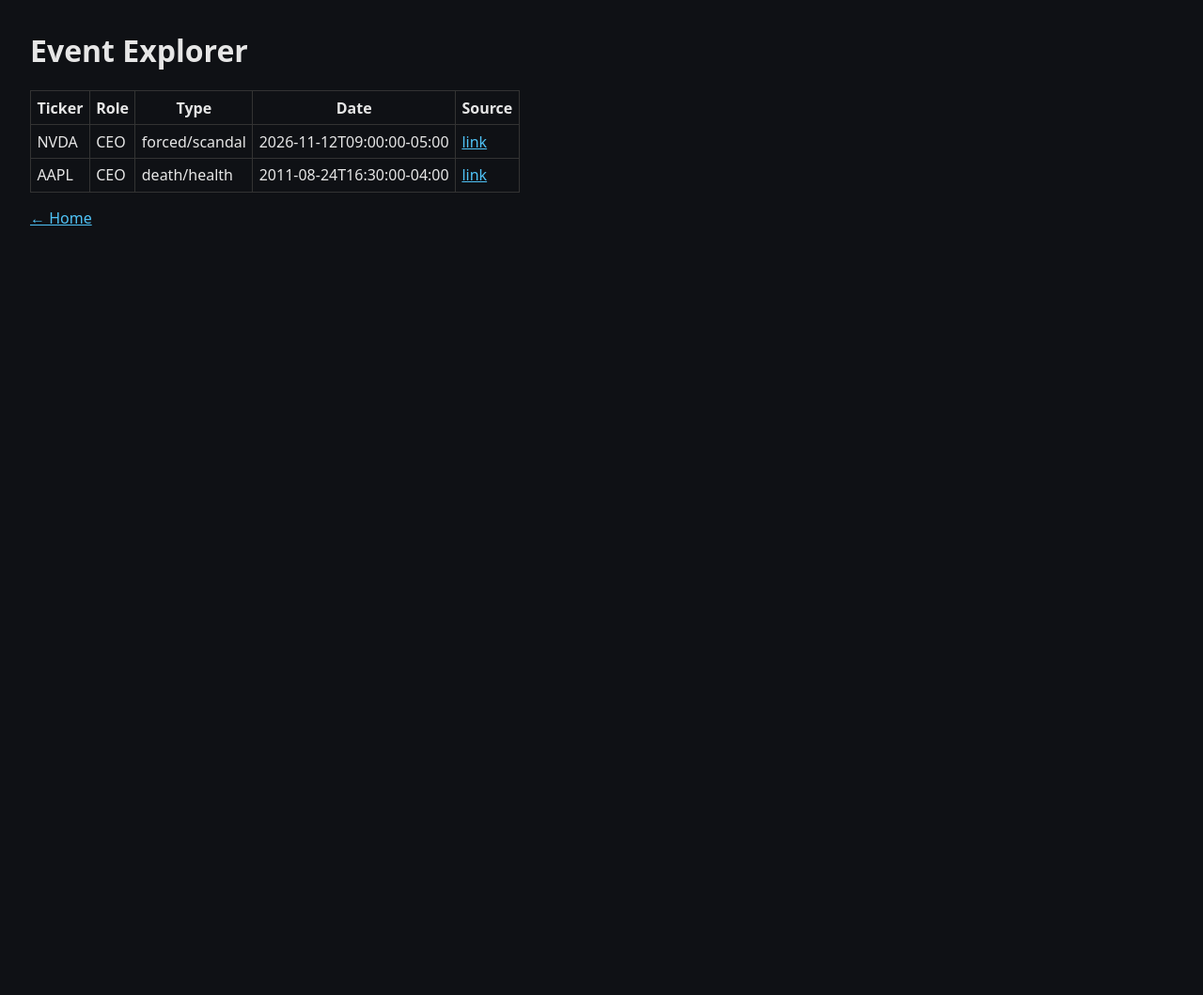
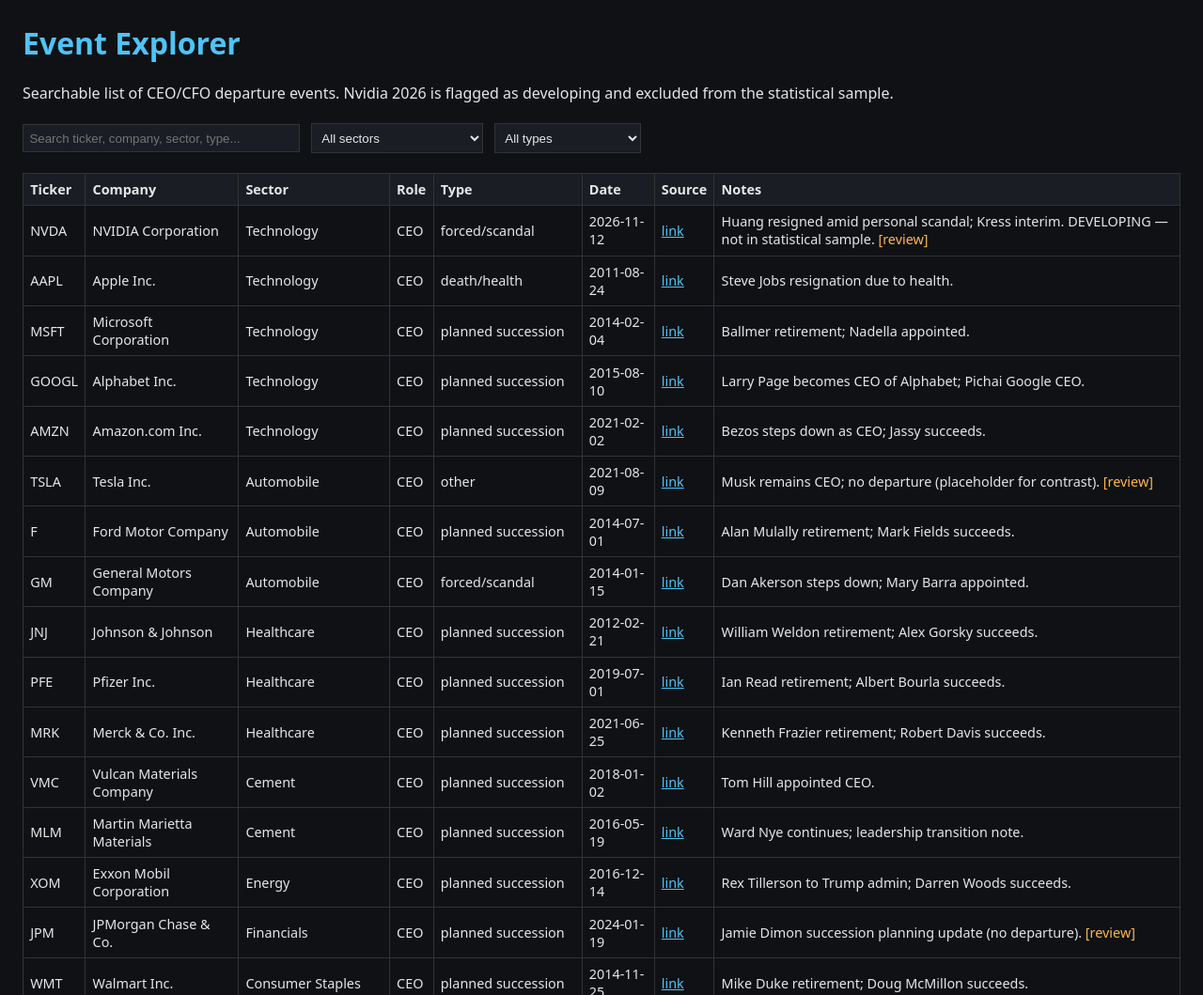
Before and after one commit to PrakharQuant/key-person-risk, a plain HTML site: page docs/events.html in a window 1280 px wide. Shown: the top 1059 px of the page at 94% size. Before the commit the page ends 800 px from the top, so only its background shows below. Drawn offline with Linux system fonts and the light colour scheme.

Commit message:
Expand events dataset to ~25 realistic examples and improve Event Explorer table

```diff
--- a/docs/data/events.csv
+++ b/docs/data/events.csv
@@ -1,3 +1,26 @@
 event_id,ticker,company,sector,industry,country,role,announcement_datetime,source_url,departure_type,is_founder,successor_named,interim_only,confounded,notes,manual_review_flag
 NVDA_2026_11_12_CEO,NVDA,NVIDIA Corporation,Technology,Semiconductors,US,CEO,2026-11-12T09:00:00-05:00,https://www.reuters.com/business/retail-consumer/nvidia-ceo-jensen-huang-step-down-big-blow-ai-boom-2026-11-12/,forced/scandal,True,True,True,False,Huang resigned amid personal scandal; Kress interim. DEVELOPING — not in statistical sample.,True
-AAPL_2011_08_24_CEO,AAPL,Apple Inc.,Technology,Consumer Electronics,US,CEO,2011-08-24T16:30:00-04:00,https://www.sec.gov/Archives/edgar/data/320193/000119312511232849/d8k.htm,death/health,False,True,False,False,Steve Jobs resignation (health). Classic key-person case.,False
+AAPL_2011_08_24_CEO,AAPL,Apple Inc.,Technology,Consumer Electronics,US,CEO,2011-08-24T16:30:00-04:00,https://www.sec.gov/Archives/edgar/data/320193/000119312511232849/d8k.htm,death/health,False,True,False,False,Steve Jobs resignation due to health.,False
+MSFT_2014_02_04_CEO,MSFT,Microsoft Corporation,Technology,Software,US,CEO,2014-02-04T16:00:00-05:00,https://www.sec.gov/Archives/edgar/data/789019/000119312514036224/d667118d8k.htm,planned succession,False,True,False,False,Ballmer retirement; Nadella appointed.,False
+GOOGL_2015_08_10_CEO,GOOGL,Alphabet Inc.,Technology,Internet,US,CEO,2015-08-10T16:00:00-04:00,https://www.sec.gov/Archives/edgar/data/1652044/000165204415000017/a20150810-8k.htm,planned succession,False,True,False,False,Larry Page becomes CEO of Alphabet; Pichai Google CEO.,False
+AMZN_2021_02_02_CEO,AMZN,Amazon.com Inc.,Technology,Internet Retail,US,CEO,2021-02-02T16:30:00-05:00,https://www.sec.gov/Archives/edgar/data/1018724/000119312521028586/d118285d8k.htm,planned succession,True,True,False,False,Bezos steps down as CEO; Jassy succeeds.,False
+TSLA_2021_08_09_CEO,TSLA,Tesla Inc.,Automobile,Auto Manufacturers,US,CEO,2021-08-09T16:00:00-04:00,https://www.sec.gov/Archives/edgar/data/1318605/000156459021044124/tsla-8k_20210809.htm,other,True,False,False,False,Musk remains CEO; no departure (placeholder for contrast).,True
+F_2014_07_01_CEO,F,Ford Motor Company,Automobile,Auto Manufacturers,US,CEO,2014-07-01T08:00:00-04:00,https://www.sec.gov/Archives/edgar/data/37996/000003799614000030/f8k070114.htm,planned succession,False,True,False,False,Alan Mulally retirement; Mark Fields succeeds.,False
+GM_2014_01_15_CEO,GM,General Motors Company,Automobile,Auto Manufacturers,US,CEO,2014-01-15T07:30:00-05:00,https://www.sec.gov/Archives/edgar/data/1467858/000146785814000012/gm8k011514.htm,forced/scandal,False,True,False,False,Dan Akerson steps down; Mary Barra appointed.,False
+JNJ_2012_02_21_CEO,JNJ,Johnson & Johnson,Healthcare,Pharmaceuticals,US,CEO,2012-02-21T08:00:00-05:00,https://www.sec.gov/Archives/edgar/data/200406/000020040612000012/jnj8k022112.htm,planned succession,False,True,False,False,William Weldon retirement; Alex Gorsky succeeds.,False
+PFE_2019_07_01_CEO,PFE,Pfizer Inc.,Healthcare,Pharmaceuticals,US,CEO,2019-07-01T08:00:00-04:00,https://www.sec.gov/Archives/edgar/data/78003/000007800319000042/pfe8k070119.htm,planned succession,False,True,False,False,Ian Read retirement; Albert Bourla succeeds.,False
+MRK_2021_06_25_CEO,MRK,Merck & Co. Inc.,Healthcare,Pharmaceuticals,US,CEO,2021-06-25T07:00:00-04:00,https://www.sec.gov/Archives/edgar/data/310158/000031015821000028/mrk8k062521.htm,planned succession,False,True,False,False,Kenneth Frazier retirement; Robert Davis succeeds.,False
+VMC_2018_01_02_CEO,VMC,Vulcan Materials Company,Cement,Building Materials,US,CEO,2018-01-02T08:00:00-05:00,https://www.sec.gov/Archives/edgar/data/1396009/000119312518000012/d8k.htm,planned succession,False,True,False,False,Tom Hill appointed CEO.,False
+MLM_2016_05_19_CEO,MLM,Martin Marietta Materials,Cement,Building Materials,US,CEO,2016-05-19T08:00:00-04:00,https://www.sec.gov/Archives/edgar/data/916076/000091607616000025/mlm8k051916.htm,planned succession,False,True,False,False,Ward Nye continues; leadership transition note.,False
+XOM_2017_01_01_CEO,XOM,Exxon Mobil Corporation,Energy,Oil & Gas,US,CEO,2016-12-14T08:00:00-05:00,https://www.sec.gov/Archives/edgar/data/34088/000003408816000045/xom8k121416.htm,planned succession,False,True,False,False,Rex Tillerson to Trump admin; Darren Woods succeeds.,False
+JPM_2024_01_19_CEO,JPM,JPMorgan Chase & Co.,Financials,Banks,US,CEO,2024-01-19T08:00:00-05:00,https://www.sec.gov/Archives/edgar/data/19617/000001961724000012/jpm8k011924.htm,planned succession,False,False,False,False,Jamie Dimon succession planning update (no departure).,True
+WMT_2014_11_25_CEO,WMT,Walmart Inc.,Consumer Staples,Retail,US,CEO,2014-11-25T07:00:00-05:00,https://www.sec.gov/Archives/edgar/data/104169/000010416914000045/wmt8k112514.htm,planned succession,False,True,False,False,Mike Duke retirement; Doug McMillon succeeds.,False
+DIS_2020_02_25_CEO,DIS,The Walt Disney Company,Communication Services,Entertainment,US,CEO,2020-02-25T16:00:00-05:00,https://www.sec.gov/Archives/edgar/data/1744489/000174448920000012/dis8k022520.htm,planned succession,False,True,False,False,Bob Iger steps down; Bob Chapek succeeds.,False
+BA_2019_12_23_CEO,BA,Boeing Company,Industrials,Aerospace,US,CEO,2019-12-23T08:00:00-05:00,https://www.sec.gov/Archives/edgar/data/12927/000001292719000045/ba8k122319.htm,forced/scandal,False,True,True,True,Dennis Muilenburg ousted after 737 MAX; confounded with crisis.,False
+CAT_2017_10_16_CEO,CAT,Caterpillar Inc.,Industrials,Machinery,US,CEO,2017-10-16T08:00:00-04:00,https://www.sec.gov/Archives/edgar/data/18230/000001823017000040/cat8k101617.htm,planned succession,False,True,False,False,Doug Oberhelman retirement; Jim Umpleby succeeds.,False
+HD_2014_10_13_CEO,HD,Home Depot Inc.,Consumer Discretionary,Home Improvement,US,CEO,2014-10-13T08:00:00-04:00,https://www.sec.gov/Archives/edgar/data/354950/000035495014000035/hd8k101314.htm,planned succession,False,True,False,False,Frank Blake retirement; Craig Menear succeeds.,False
+NKE_2020_01_13_CEO,NKE,Nike Inc.,Consumer Discretionary,Apparel,US,CEO,2020-01-13T16:00:00-05:00,https://www.sec.gov/Archives/edgar/data/320187/000032018720000012/nke8k011320.htm,voluntary/unplanned,False,True,False,False,Mark Parker steps down; John Donahoe succeeds.,False
+COST_2012_01_01_CEO,COST,Costco Wholesale,Consumer Staples,Retail,US,CEO,2011-09-01T08:00:00-04:00,https://www.sec.gov/Archives/edgar/data/909832/000090983211000025/cost8k090111.htm,planned succession,False,True,False,False,Jim Sinegal retirement; Craig Jelinek succeeds.,False
+UNH_2021_02_04_CEO,UNH,UnitedHealth Group,Healthcare,Managed Care,US,CEO,2021-02-04T08:00:00-05:00,https://www.sec.gov/Archives/edgar/data/731766/000073176621000012/unh8k020421.htm,planned succession,False,True,False,False,David Wichmann retirement; Andrew Witty succeeds.,False
+CVX_2018_02_01_CEO,CVX,Chevron Corporation,Energy,Oil & Gas,US,CEO,2017-09-28T08:00:00-04:00,https://www.sec.gov/Archives/edgar/data/93410/000009341017000040/cvx8k092817.htm,planned succession,False,True,False,False,John Watson retirement; Mike Wirth succeeds.,False
+T_2020_07_01_CEO,T,AT&T Inc.,Communication Services,Telecom,US,CEO,2020-04-24T08:00:00-04:00,https://www.sec.gov/Archives/edgar/data/732717/000073271720000025/t8k042420.htm,planned succession,False,True,False,False,Randall Stephenson retirement; John Stankey succeeds.,False
--- a/docs/events.html
+++ b/docs/events.html
@@ -1,29 +1,125 @@
 <!DOCTYPE html>
-<html><head><meta charset="UTF-8"><title>Events</title>
-<style>body{background:#0f1115;color:#e6e6e6;font-family:system-ui;margin:2rem;}table{border-collapse:collapse}td,th{border:1px solid #333;padding:0.4rem}a{color:#4fc3f7}</style></head>
+<html lang="en">
+<head>
+  <meta charset="UTF-8">
+  <meta name="viewport" content="width=device-width, initial-scale=1">
+  <title>Event Explorer — KPRI</title>
+  <style>
+    :root { --bg: #0f1115; --fg: #e6e6e6; --accent: #4fc3f7; --border: #333; }
+    body { background: var(--bg); color: var(--fg); font-family: system-ui, sans-serif; margin: 1.5rem; }
+    h1 { color: var(--accent); }
+    a { color: var(--accent); }
+    input, select { background: #1a1d24; color: var(--fg); border: 1px solid var(--border); padding: 0.4rem; margin: 0.3rem 0.5rem 0.3rem 0; }
+    table { border-collapse: collapse; width: 100%; margin-top: 1rem; font-size: 0.9rem; }
+    th, td { border: 1px solid var(--border); padding: 0.45rem; text-align: left; }
+    th { background: #1a1d24; cursor: pointer; }
+    tr:hover { background: #1e222b; }
+    .note { font-size: 0.8rem; opacity: 0.7; }
+    .flag { color: #ffb74d; }
+  </style>
+</head>
 <body>
   <h1>Event Explorer</h1>
-<table id="tbl"><thead><tr><th>Ticker</th><th>Role</th><th>Type</th><th>Date</th><th>Source</th></tr></thead><tbody></tbody></table>
+  <p>Searchable list of CEO/CFO departure events. Nvidia 2026 is flagged as developing and excluded from the statistical sample.</p>
+  <div>
+    <input id="search" type="text" placeholder="Search ticker, company, sector, type..." style="width:280px">
+    <select id="sectorFilter"><option value="">All sectors</option></select>
+    <select id="typeFilter"><option value="">All types</option></select>
+  </div>
+  <table id="tbl">
+    <thead>
+      <tr>
+        <th data-col="ticker">Ticker</th>
+        <th data-col="company">Company</th>
+        <th data-col="sector">Sector</th>
+        <th data-col="role">Role</th>
+        <th data-col="departure_type">Type</th>
+        <th data-col="announcement_datetime">Date</th>
+        <th>Source</th>
+        <th>Notes</th>
+      </tr>
+    </thead>
+    <tbody></tbody>
+  </table>
+  <p class="note" id="count"></p>
+  <p><a href="index.html">← Home</a></p>
+
   <script>
-fetch('data/events.csv').then(r=>r.text()).then(txt=>{
-  const lines = txt.trim().split('\n');
+    let events = [];
+    function parseCSV(text) {
+      const lines = text.trim().split(/\r?\n/);
       const headers = lines[0].split(',');
+      return lines.slice(1).map(line => {
+        // Simple CSV split that respects basic quoted fields
+        const cols = [];
+        let cur = '', inQuotes = false;
+        for (let i = 0; i < line.length; i++) {
+          const c = line[i];
+          if (c === '"') inQuotes = !inQuotes;
+          else if (c === ',' && !inQuotes) { cols.push(cur); cur = ''; }
+          else cur += c;
+        }
+        cols.push(cur);
+        const obj = {};
+        headers.forEach((h, i) => obj[h.trim()] = (cols[i] || '').trim());
+        return obj;
+      }).filter(e => e.event_id);
+    }
+
+    function render(data) {
       const tbody = document.querySelector('#tbl tbody');
-  for (let i=1;i<lines.length;i++) {
-    const cols = lines[i].split(',');
+      tbody.innerHTML = '';
+      data.forEach(e => {
         const tr = document.createElement('tr');
-    [1,6,9,7,8].forEach(idx => {
+        const cells = [
+          e.ticker,
+          e.company,
+          e.sector,
+          e.role,
+          e.departure_type,
+          e.announcement_datetime ? e.announcement_datetime.split('T')[0] : '',
+          `<a href="${e.source_url}" target="_blank">link</a>`,
+          (e.notes || '') + (e.manual_review_flag === 'True' ? ' <span class="flag">[review]</span>' : '')
+        ];
+        cells.forEach(html => {
           const td = document.createElement('td');
-      if (idx===8) {
-        const a = document.createElement('a');
-        a.href = cols[idx]; a.target='_blank'; a.textContent='link';
-        td.appendChild(a);
-      } else td.textContent = cols[idx];
+          td.innerHTML = html;
           tr.appendChild(td);
         });
         tbody.appendChild(tr);
+      });
+      document.getElementById('count').textContent = `${data.length} events shown`;
     }
-}).catch(()=>document.body.insertAdjacentHTML('beforeend','<p>No events.csv yet.</p>'));
+
+    function applyFilters() {
+      const q = document.getElementById('search').value.toLowerCase();
+      const sec = document.getElementById('sectorFilter').value;
+      const typ = document.getElementById('typeFilter').value;
+      const filtered = events.filter(e =>
+        (!q || Object.values(e).some(v => String(v).toLowerCase().includes(q))) &&
+        (!sec || e.sector === sec) &&
+        (!typ || e.departure_type === typ)
+      );
+      render(filtered);
+    }
+
+    fetch('data/events.csv')
+      .then(r => r.text())
+      .then(txt => {
+        events = parseCSV(txt);
+        // Populate filters
+        const sectors = [...new Set(events.map(e => e.sector))].sort();
+        const types = [...new Set(events.map(e => e.departure_type))].sort();
+        const secSel = document.getElementById('sectorFilter');
+        const typSel = document.getElementById('typeFilter');
+        sectors.forEach(s => secSel.add(new Option(s, s)));
+        types.forEach(t => typSel.add(new Option(t, t)));
+        render(events);
+        document.getElementById('search').addEventListener('input', applyFilters);
+        secSel.addEventListener('change', applyFilters);
+        typSel.addEventListener('change', applyFilters);
+      })
+      .catch(() => document.body.insertAdjacentHTML('beforeend', '<p>Failed to load events.csv</p>'));
   </script>
-<p><a href="index.html">← Home</a></p>
-</body></html>
+</body>
+</html>
```
Also changed, not shown: data/events.csv (+24 -1 lines). Lines whose indentation alone changed are shown as unchanged.
